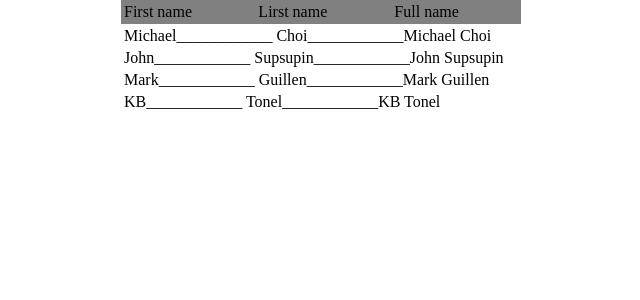
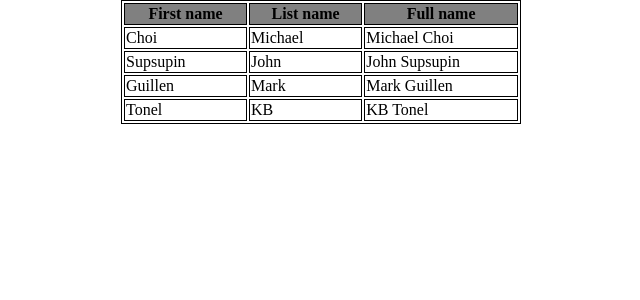
Before and after one commit to Lenddy/HTML_Table, a Flask app: page /table in a window 1280 px wide. Shown: the top 300 px of the page, without its empty margins (319-959 px from the left). Run offline with Flask 2, Linux system fonts and the light colour scheme.

Commit message:
html table

```diff
--- a/server.py
+++ b/server.py
@@ -1,4 +1,6 @@
 from flask import Flask, render_template
+
+app = Flask(__name__)
 
 users = [
     {'first_name': 'Michael', 'last_name': 'Choi'},
@@ -7,7 +9,7 @@ users = [
     {'first_name': 'KB', 'last_name': 'Tonel'}
 ]
 
-app = Flask(__name__)
+
 
 
 @app.route("/table")
--- a/static/style.css
+++ b/static/style.css
@@ -7,6 +7,13 @@ table{
     height:10px ;
 }
 
+table,th,td,tr{
+    border: solid 1px black;
+}
+
+
+
+
 table tr td{
     margin: 10px;
 
--- a/templates/index.html
+++ b/templates/index.html
@@ -8,22 +8,17 @@
     <link rel="stylesheet" type="text/css"  href=" {{ url_for( 'static', filename='style.css') }} "
 </head>
 <body>
-    <table class="color">
+    <table >
+        <tr class="color">
+            <th>First name</th>
+            <th>List name</th>
+            <th>Full name</th>
+        </tr>
+        {% for element in users %}
         <tr>
-            <td>First name</td>
-            <td>Lirst name</td>
-            <td>Full name</td>
-        </tr>
-    </table>
-
-    <table>
-
-        {% for element in users %}
-        <tr >
-            <td >
-                {{element["first_name"]}}____________ {{element["last_name"]}}____________{{element["first_name"]}} {{element["last_name"]}}
-
-            </td>
+            <td>{{element["last_name"]}}</td>
+            <td>{{element["first_name"]}} </td>
+            <td> {{element["first_name"]}}          {{element["last_name"]}}</td>
         </tr>
         {% endfor %}
     </table>
```
